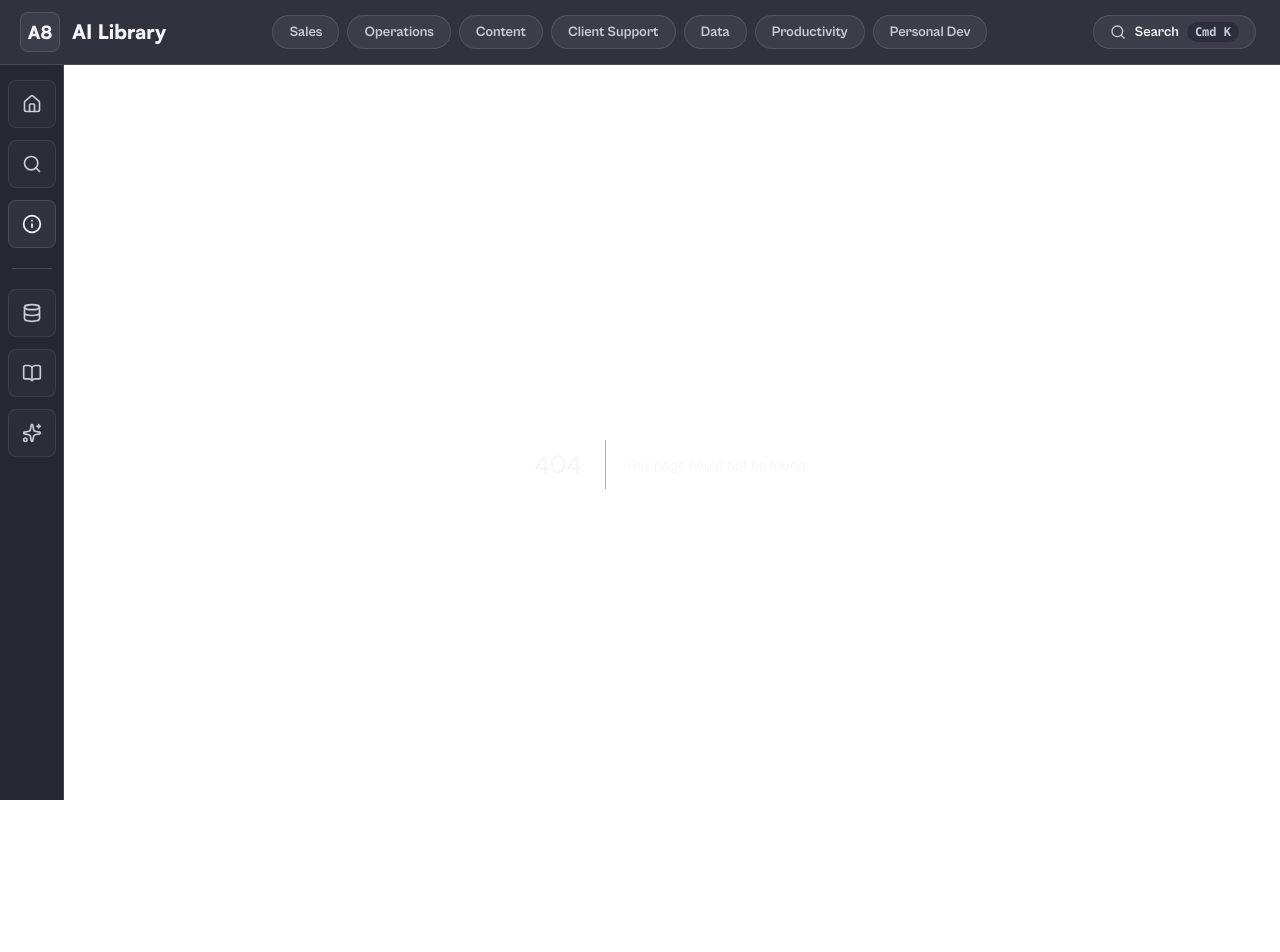
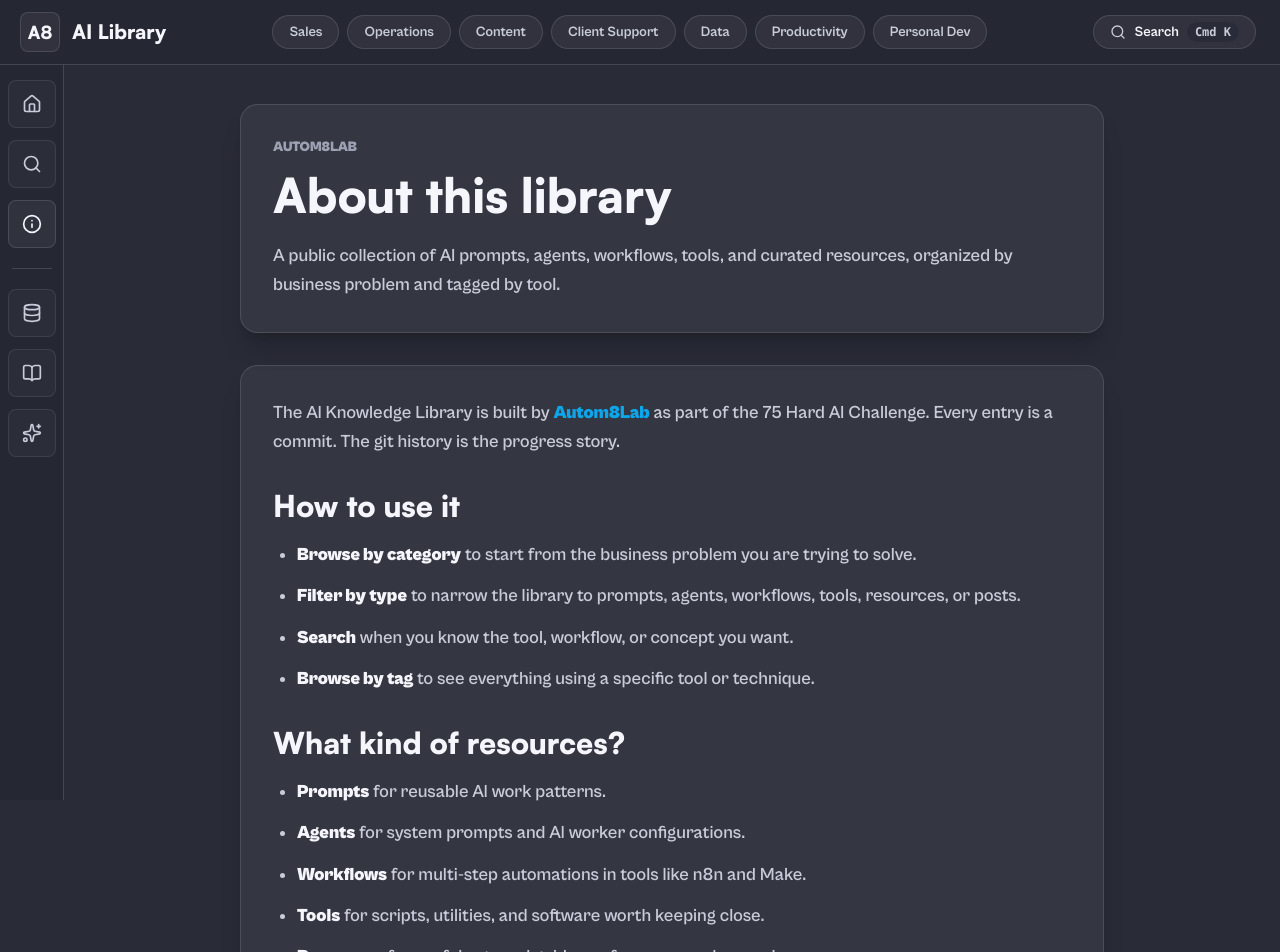
Before and after one commit to cosmo-autom8s/ai-library, a Next.js app: page /about in a window 1280 px wide. Before the commit this address had no page. Shown: the top 952 px of the page. Before the commit the page ends 864 px from the top, so only its background shows below. Built offline with nearby package versions, Linux system fonts and the light colour scheme.

Commit message:
feat: add about page

```diff
--- /dev/null
+++ b/src/app/about/page.tsx
@@ -0,0 +1,91 @@
+import type { Metadata } from "next";
+
+export const metadata: Metadata = {
+  title: "About - AI Knowledge Library",
+  description:
+    "What the AI Knowledge Library is, who built it, and how to use it.",
+};
+
+export default function AboutPage() {
+  return (
+    <article className="mx-auto max-w-4xl px-4 py-10">
+      <header className="rounded-3xl border border-card-border bg-card-surface p-6 shadow-xl shadow-black/15 sm:p-8">
+        <p className="text-sm font-black uppercase tracking-normal text-helper">
+          Autom8Lab
+        </p>
+        <h1 className="mt-2 font-display text-4xl font-black leading-tight text-heading sm:text-5xl">
+          About this library
+        </h1>
+        <p className="mt-4 max-w-3xl text-lg font-semibold leading-relaxed text-body">
+          A public collection of AI prompts, agents, workflows, tools, and
+          curated resources, organized by business problem and tagged by tool.
+        </p>
+      </header>
+
+      <div className="mt-8 rounded-3xl border border-card-border bg-card-surface p-6 text-lg font-semibold leading-relaxed text-body shadow-xl shadow-black/15 sm:p-8">
+        <p>
+          The AI Knowledge Library is built by{" "}
+          <a
+            href="https://autom8lab.com"
+            className="font-black text-action hover:text-action-hover"
+          >
+            Autom8Lab
+          </a>{" "}
+          as part of the 75 Hard AI Challenge. Every entry is a commit. The git
+          history is the progress story.
+        </p>
+
+        <h2 className="mt-8 font-display text-3xl font-black text-heading">
+          How to use it
+        </h2>
+
+        <ul className="mt-4 list-disc space-y-3 pl-6">
+          <li>
+            <strong className="text-heading">Browse by category</strong> to
+            start from the business problem you are trying to solve.
+          </li>
+          <li>
+            <strong className="text-heading">Filter by type</strong> to narrow
+            the library to prompts, agents, workflows, tools, resources, or
+            posts.
+          </li>
+          <li>
+            <strong className="text-heading">Search</strong> when you know the
+            tool, workflow, or concept you want.
+          </li>
+          <li>
+            <strong className="text-heading">Browse by tag</strong> to see
+            everything using a specific tool or technique.
+          </li>
+        </ul>
+
+        <h2 className="mt-8 font-display text-3xl font-black text-heading">
+          What kind of resources?
+        </h2>
+
+        <ul className="mt-4 list-disc space-y-3 pl-6">
+          <li>
+            <strong className="text-heading">Prompts</strong> for reusable AI
+            work patterns.
+          </li>
+          <li>
+            <strong className="text-heading">Agents</strong> for system prompts
+            and AI worker configurations.
+          </li>
+          <li>
+            <strong className="text-heading">Workflows</strong> for multi-step
+            automations in tools like n8n and Make.
+          </li>
+          <li>
+            <strong className="text-heading">Tools</strong> for scripts,
+            utilities, and software worth keeping close.
+          </li>
+          <li>
+            <strong className="text-heading">Resources</strong> for useful
+            external guides, references, and examples.
+          </li>
+        </ul>
+      </div>
+    </article>
+  );
+}
```
